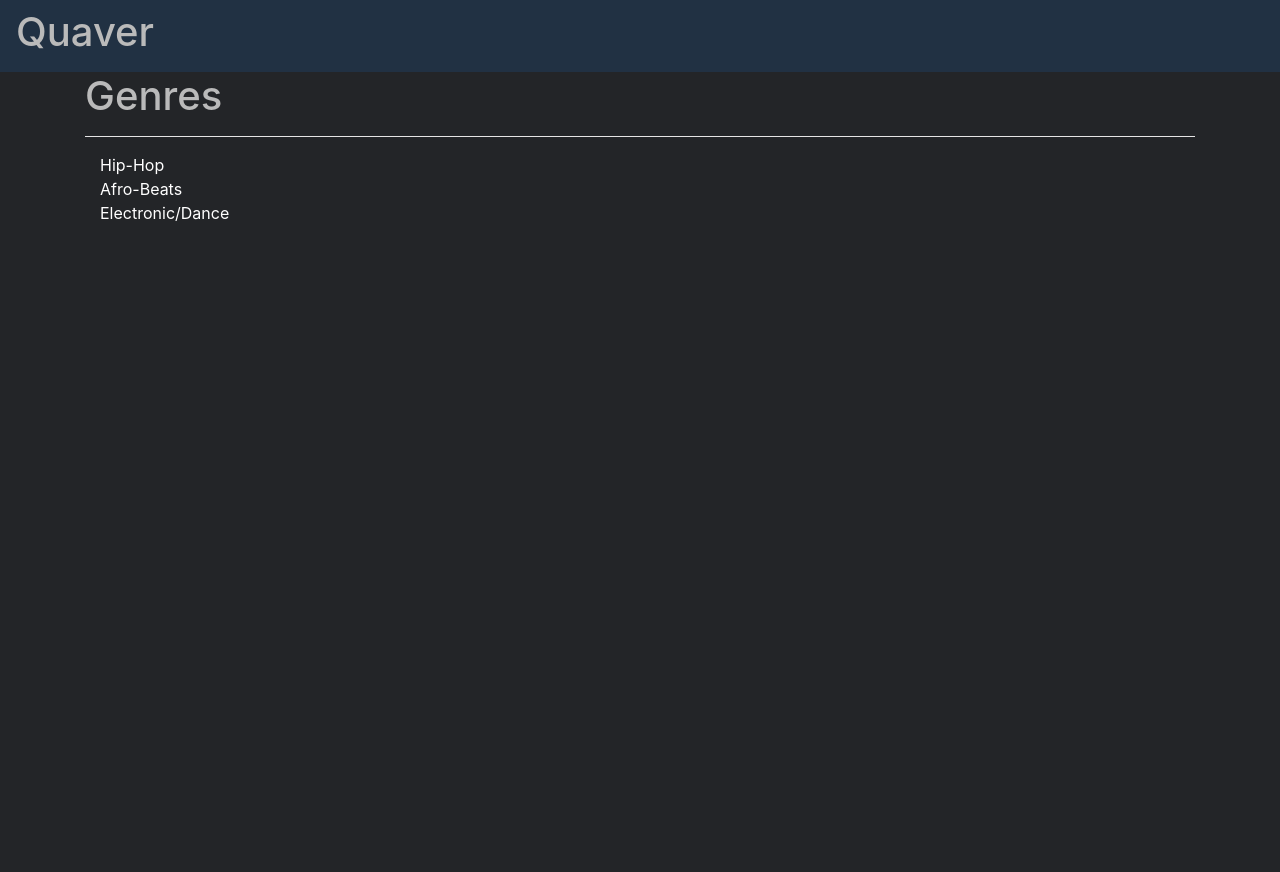
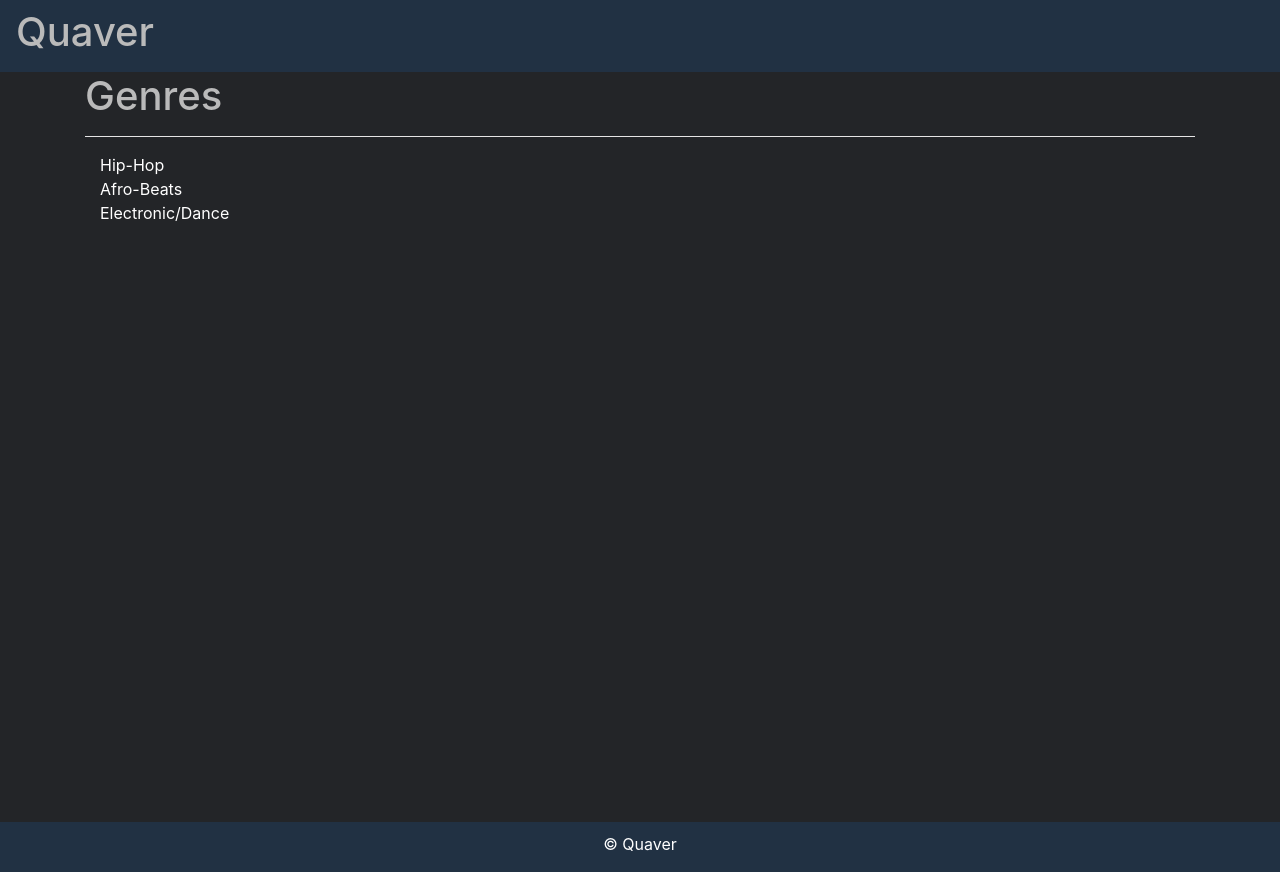
Before and after one commit to Bertley/quaver, an Angular app: page / in a window 1280 px wide. Before the commit the page ends 800 px from the top, so only its background shows below. Built offline with nearby package versions, Linux system fonts and the light colour scheme.

Commit message:
More Styles

```diff
--- a/src/app/albums/album/album.component.html
+++ b/src/app/albums/album/album.component.html
@@ -1,6 +1,7 @@
 <div class="container selectionItem" (click)="onSelection(album.name)" [class.selected]="album.name===albumSelected">
-  <div><img src="{{album.cover}}"/></div>
-  <div>{{album.name}}</div>
-  <div>{{album.year}}</div>
-  <!--<div>{{album.artist}}</div>-->
+  <div class="d-inline-block"><img class="d-inline-block" src="{{album.cover}}"/></div>
+  <div class="albumDetails d-inline-block">
+    <div>{{album.name}}</div>
+    <div>{{album.year}}</div>
+  </div>
 </div>
--- a/src/app/albums/album/album.component.scss
+++ b/src/app/albums/album/album.component.scss
@@ -3,6 +3,16 @@
   cursor: pointer;
 }
 
+.albumDetails {
+  padding-left: 10px;
+}
+
 img {
   width: 100px;
 }
+
+.selectionItem {
+  padding-top: 10px;
+  padding-bottom: 10px;
+  margin: 5px 0;
+}
--- a/src/app/app.component.html
+++ b/src/app/app.component.html
@@ -1,4 +1,8 @@
 <app-header></app-header>
-<div class="container">
-  <app-genres></app-genres>
+<div class="wrapper">
+  <div class="container">
+    <app-genres></app-genres>
+  </div>
+  <div class="push"></div>
 </div>
+<app-footer></app-footer>
--- a/src/app/app.component.scss
+++ b/src/app/app.component.scss
@@ -0,0 +1,9 @@
+.wrapper {
+  min-height: 100%;
+  margin-bottom: -50px;
+
+}
+
+.push {
+  height: 80px;
+}
--- a/src/app/app.module.ts
+++ b/src/app/app.module.ts
@@ -11,6 +11,7 @@
 import { SongsComponent } from './songs/songs.component';
 import { SongComponent } from './songs/song/song.component';
 import { HeaderComponent } from './header/header.component';
+import { FooterComponent } from './footer/footer.component';
 
 @NgModule({
   declarations: [
@@ -23,7 +24,8 @@
     AlbumComponent,
     SongsComponent,
     SongComponent,
-    HeaderComponent
+    HeaderComponent,
+    FooterComponent
   ],
   imports: [
     BrowserModule
--- a/src/app/artist.service.ts
+++ b/src/app/artist.service.ts
@@ -16,8 +16,8 @@
     {name: 'Post Malone', genre: 'Hip-Hop'},
     {name: 'Skepta', genre: 'Hip-Hop'},
     {name: 'Pusha T', genre: 'Hip-Hop'},
-    {name: 'Wizkid', genre: 'Afro-Beats'},
-    {name: 'Davido', genre: 'Afro-Beats'},
+    {name: 'WizKid', genre: 'Afro-Beats'},
+    {name: 'DaVido', genre: 'Afro-Beats'},
     {name: 'J Hus', genre: 'Afro-Beats'},
     {name: 'Krept & Konan', genre: 'Afro-Beats'},
     {name: 'Yxng Bane', genre: 'Afro-Beat'},
--- a/src/app/comms.service.ts
+++ b/src/app/comms.service.ts
@@ -23,10 +23,22 @@
 
   selected(focus: string, selection: string) {
     if (focus.toLowerCase() === 'genre') {
+      // Clear Selections
+      this.artist.next('');
+      this.album.next('');
+      this.song.next('');
+      // Assign Selection
       this.genre.next(selection);
     } else if (focus.toLowerCase() === 'artist') {
+      // Clear Selections
+      this.album.next('');
+      this.song.next('');
+      // Assign Selection
       this.artist.next(selection);
     } else if (focus.toLowerCase() === 'album') {
+      // Clear Selections
+      this.song.next('');
+      // Assign Selection
       this.album.next(selection);
     } else if (focus.toLowerCase() === 'song') {
       this.song.next(selection);
--- /dev/null
+++ b/src/app/footer/footer.component.html
@@ -0,0 +1,3 @@
+<footer>
+  <p>&copy; Quaver</p>
+</footer>
--- /dev/null
+++ b/src/app/footer/footer.component.scss
@@ -0,0 +1,9 @@
+footer {
+  background-color: rgba(31, 68, 107, 0.4);
+  height: 50px;
+}
+
+p {
+  text-align: center;
+  padding-top: 10px;
+}
--- /dev/null
+++ b/src/app/footer/footer.component.ts
@@ -0,0 +1,15 @@
+import { Component, OnInit } from '@angular/core';
+
+@Component({
+  selector: 'app-footer',
+  templateUrl: './footer.component.html',
+  styleUrls: ['./footer.component.scss']
+})
+export class FooterComponent implements OnInit {
+
+  constructor() { }
+
+  ngOnInit() {
+  }
+
+}
--- a/src/app/songs/song/song.component.html
+++ b/src/app/songs/song/song.component.html
@@ -1,6 +1,10 @@
 <div class="container selectionItem" (click)="onSelection(song.name)" [class.selected]="song.name===songSelected">
-  <div>{{song.name}}</div>
-  <div>{{song.trackIndex}}</div>
-  <div>{{song.trackTime}}</div>
-  <div>{{song.album}}</div>
+  <div class="row">
+    <div class="col-1">
+      <div>{{song.trackIndex}}</div>
+    </div>
+    <div class="col-10">
+      <div>{{song.name}}</div>
+    </div>
+  </div>
 </div>
--- a/src/styles.scss
+++ b/src/styles.scss
@@ -1,3 +1,8 @@
+html, body {
+  height: 100%;
+  margin: 0;
+}
+
 body {
   background-color: #232528;
   color: white;
```
Also changed, not shown: 1 other file (tests, documents, lock files or other folders).
